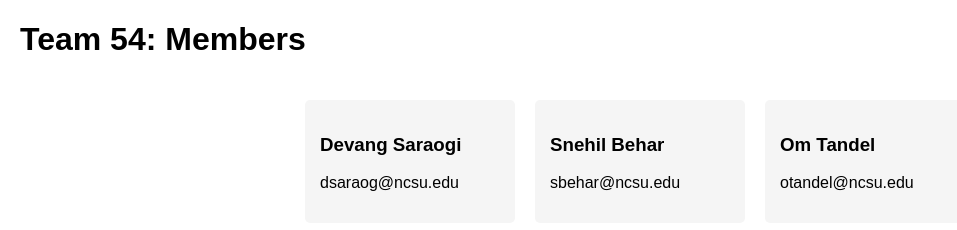
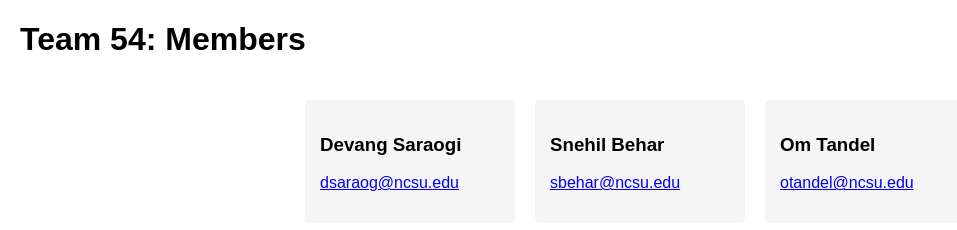
Before and after one commit to Software-Engineering-Folks/HW5, a plain HTML site: page git-homework/index.html in a window 1280 px wide. Shown: the whole page, without its empty margins (0-957 px from the left). Drawn offline with Linux system fonts and the light colour scheme.

Commit message:
added mailto links to member email ids

```diff
--- a/git-homework/index.html
+++ b/git-homework/index.html
@@ -32,15 +32,15 @@
     <div class="team-container">
         <div class="team-member">
             <h3>Devang Saraogi</h3>
-            <p>dsaraog@ncsu.edu</p>
+            <p><a href="mailto:dsaraog@ncsu.edu">dsaraog@ncsu.edu</a></p>
         </div>
         <div class="team-member">
             <h3>Snehil Behar</h3>
-            <p>sbehar@ncsu.edu</p>
+            <p><a href="mailto:sbehar@ncsu.edu">sbehar@ncsu.edu</a></p>
         </div>
         <div class="team-member">
             <h3>Om Tandel</h3>
-            <p>otandel@ncsu.edu</p>
+            <p><a href="mailto:otandel@ncsu.edu">otandel@ncsu.edu</a></p>
         </div>
     </div>
 </body>
```
